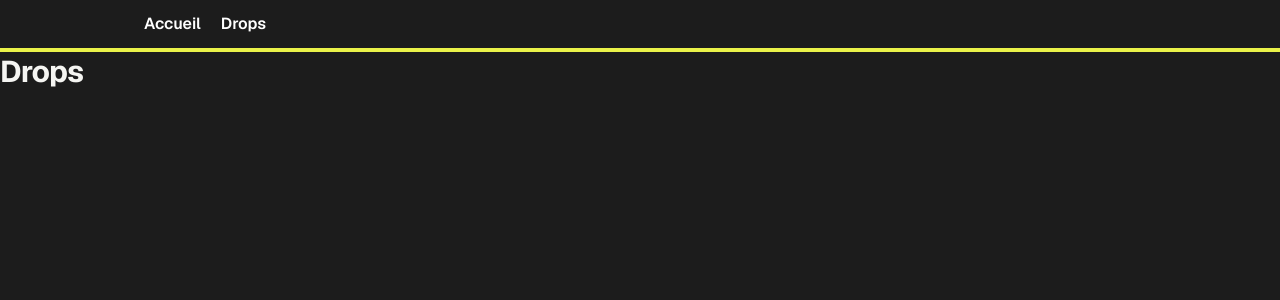
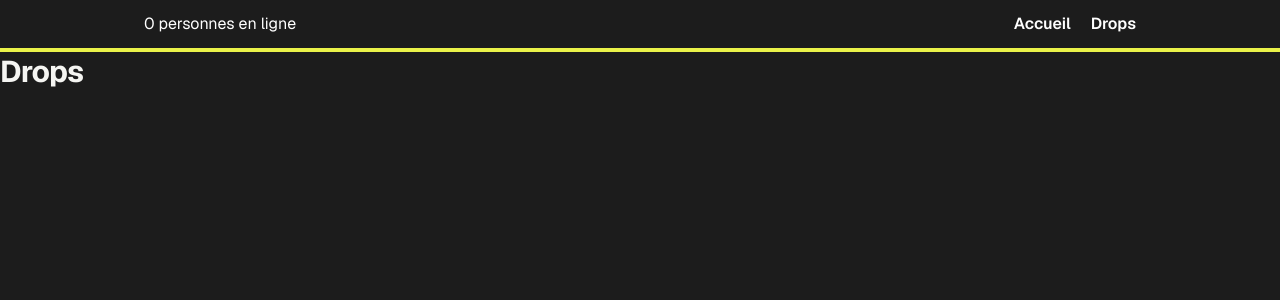
Before and after one commit to Pauldarlefelbacq/dev-front-nextJSVrai, a Next.js app: page / in a window 1280 px wide. Shown: the top 300 px of the page. Built offline with nearby package versions, Linux system fonts and the light colour scheme; no server answers.

Commit message:
use-online

```diff
--- a/src/app/layout.tsx
+++ b/src/app/layout.tsx
@@ -6,6 +6,7 @@ import { logout } from "./actions/auth";
 import { cookies } from "next/headers";
 import { cn } from "@/lib/utils";
 import Link from "next/link";
+import { OnlineWidget } from "@/components/OnlineWidget";
 
 const jetbrainsMono = JetBrains_Mono({subsets:['latin'],variable:'--font-mono'});
 
@@ -53,6 +54,7 @@ export default async function RootLayout({ children }: LayoutProps<"/">) {
       <body className="min-h-full flex flex-col">
         <header className="border-b-4 border-brand-tertiary bg-brand-main text-white">
           <nav className="mx-auto flex w-full max-w-5xl items-center justify-between gap-4 px-4 py-3">
+            <OnlineWidget />
             <ul className="flex items-center gap-5">
               <li><Link className="font-semibold transition-colors hover:text-brand-secondary" href="/">Accueil</Link></li>
               <li><Link className="font-semibold transition-colors hover:text-brand-secondary" href="/drops">Drops</Link></li>
--- /dev/null
+++ b/src/components/OnlineWidget.tsx
@@ -0,0 +1,8 @@
+'use client'
+
+import { useOnline } from "@/lib/hooks/use-online"
+
+export function OnlineWidget() {
+    const online = useOnline()
+    return <p className="mb-0">{online.length} personnes en ligne</p>
+}
--- /dev/null
+++ b/src/lib/hooks/use-online.ts
@@ -0,0 +1,24 @@
+'use client'
+
+import { useState,useEffect } from "react";
+import { onOpen, retain, send, subscribe } from "@/lib/realtime";
+
+export type Viewer = { id: number, username: string, displayName: string, avatarUrl: string | null };
+
+export function useOnline(){
+    const [viewers, setViewers] = useState<Viewer[]>([]);
+
+    useEffect(()=>{
+        const release = retain();
+        const stopOnline = subscribe(
+            "presence:online",
+            (data: { viewers: Viewer[] }) => setViewers(data.viewers),
+        )
+        return()=>{
+            stopOnline()
+            release();
+            setViewers([]);
+        };
+    }, []);
+    return viewers
+}
```
